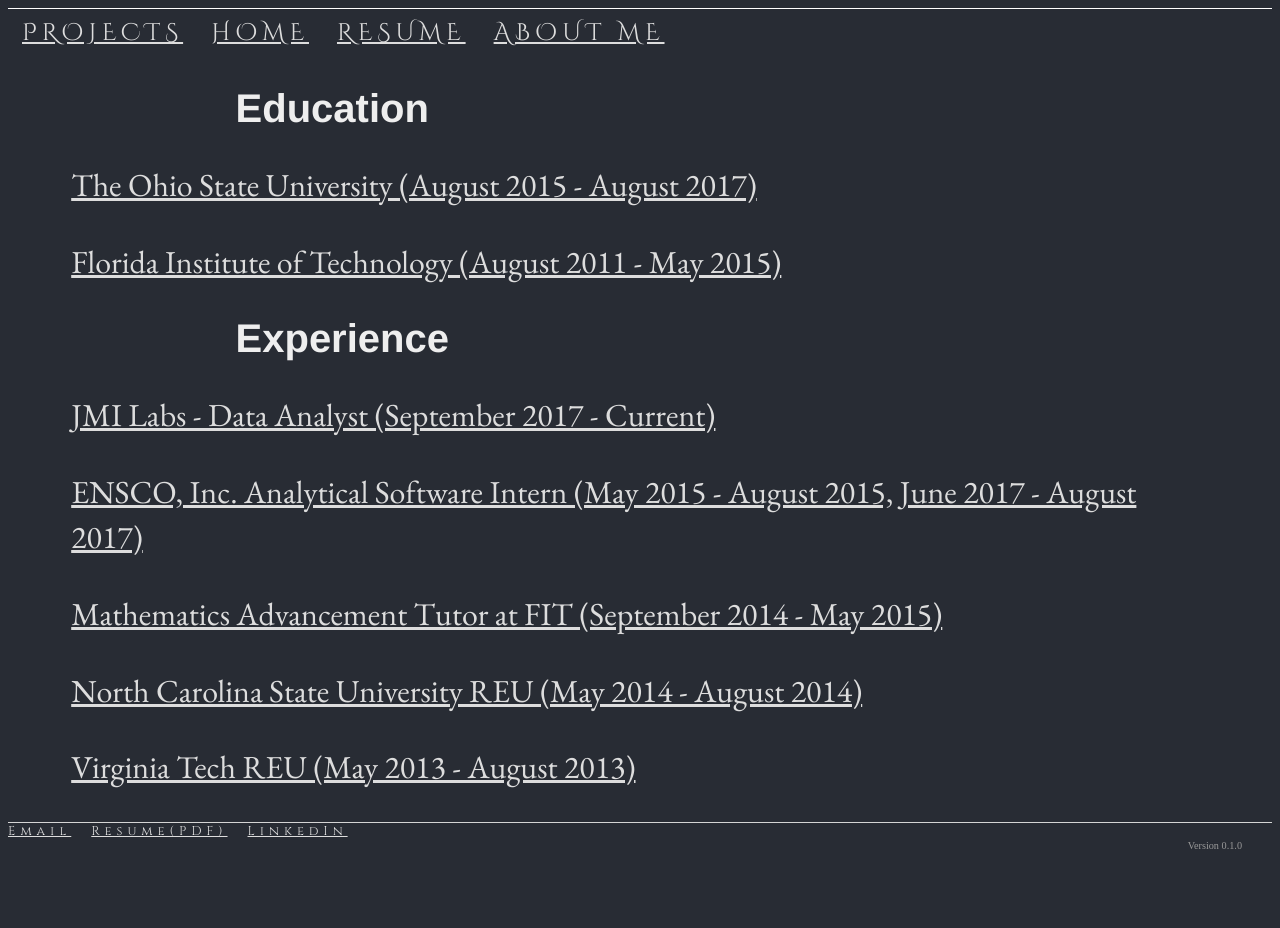
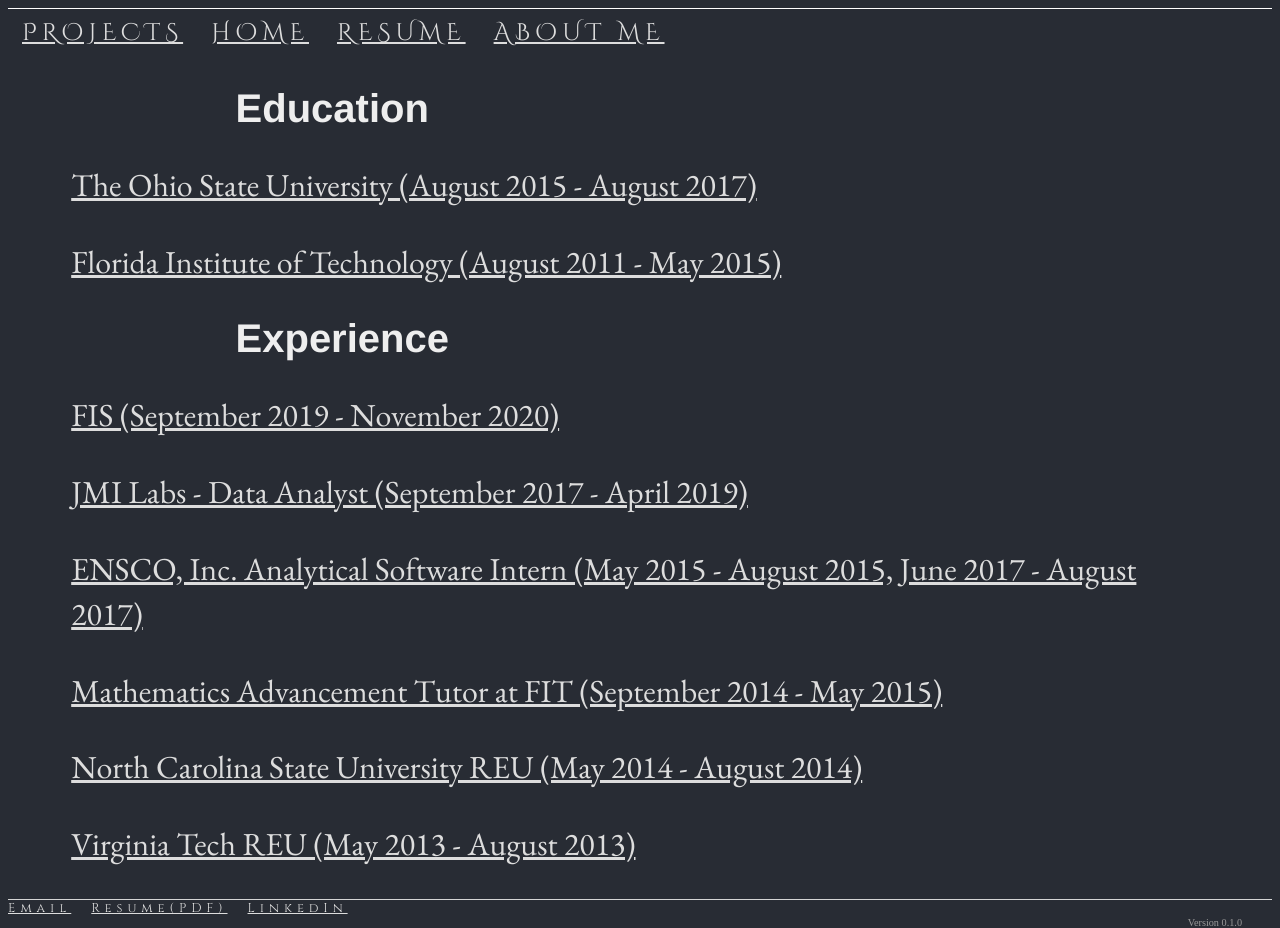
Before and after one commit to rosstelli/rosstelli.github.io, a Jekyll site: the page built from simple_resume.html, in a window 1280 px wide. Built offline with Jekyll 4.4.1, drawn with Linux system fonts in a browser that asks for light colours; before the commit the page ends 900 px from its top, so only the background shows below that.

Commit message:
fix: update descriptions

```diff
--- a/simple_resume.html
+++ b/simple_resume.html
@@ -13,7 +13,10 @@ title: Resume
 
 <div> <h1> Experience </h1> </div>
 
-<div id="JMI"> <p class="paragraph1"> <a> JMI Labs - Data Analyst (September 2017 - Current) </a> </p> </div>
+<div id="FIS"> <p class="paragraph1"> <a> FIS (September 2019 - November 2020) </a> </p> </div>
+<div id="FIS_desc">  </div>
+
+<div id="JMI"> <p class="paragraph1"> <a> JMI Labs - Data Analyst (September 2017 - April 2019) </a> </p> </div>
 <div id="JMI_desc">  </div>
 
 <div id="ENSCO"> <p class="paragraph1"> <a> ENSCO, Inc. Analytical Software Intern (May 2015 - August 2015, June 2017 - August 2017) </a> </p> </div>
@@ -44,6 +47,8 @@ $('#VT_desc').load('html/VT_desc.htm');
 
 $('#JMI_desc').load('html/JMI_desc.htm');
 
+$('#FIS_desc').load('html/FIS_desc.htm');
+
 document.getElementById('OSU_desc').style.display='none';
 document.getElementById('FIT_desc').style.display='none';
 
@@ -52,6 +57,7 @@ document.getElementById('ENSCO_desc').style.display='none';
 document.getElementById('NCSU_desc').style.display='none';
 document.getElementById('VT_desc').style.display='none';
 document.getElementById('JMI_desc').style.display='none';
+document.getElementById('FIS_desc').style.display='none';
 
 
 $(document).ready(function(){
```
